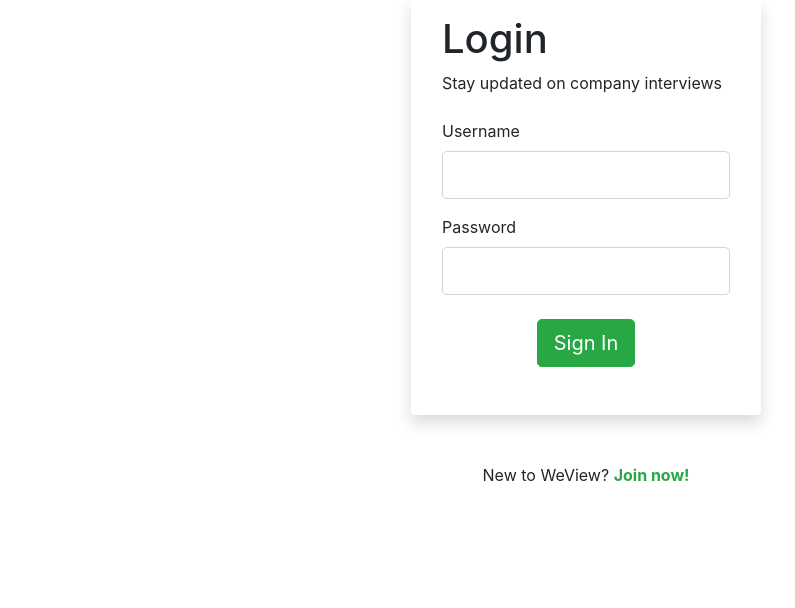
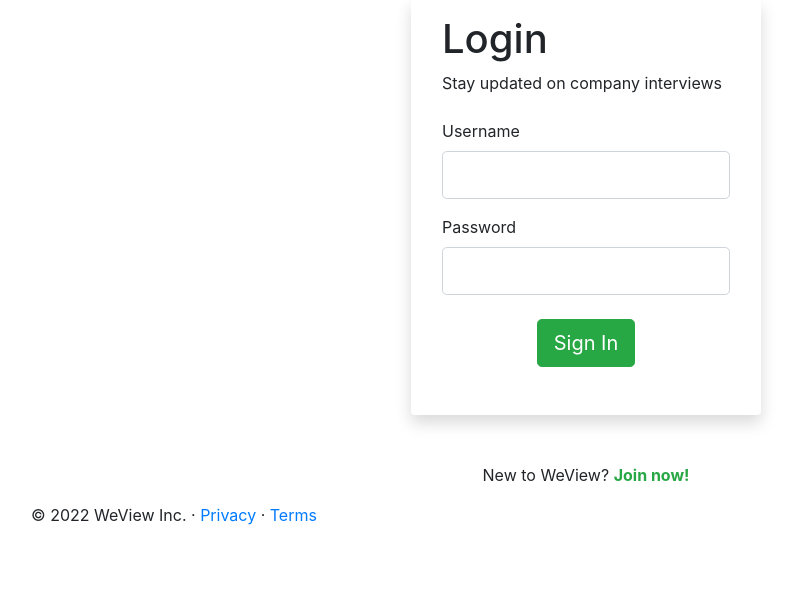
Before and after one commit to dval18/WeView, a Flask app: page /login in a window 1280 px wide. Shown: the part 81-689 px from the top of the page, without its empty margins (54-849 px from the left). Run offline with Flask 2, Linux system fonts and the light colour scheme; some libraries are stand-ins or nearby versions.

Commit message:
minor styling changes to log in and register pages

```diff
--- a/templates/login.html
+++ b/templates/login.html
@@ -75,4 +75,13 @@
   </div>
 </div>
 </main>
+<!--FOOTER-->
+<footer class="container">
+    <p>
+        &copy; 2022 WeView Inc. &#183;
+        <a href="#"> Privacy</a>
+        &#183;
+        <a href="#"> Terms </a>
+    </p>
+</footer>
 {% endblock %}
--- a/templates/post_review.html
+++ b/templates/post_review.html
@@ -79,7 +79,7 @@
                             </div>
                             <div class="form-group">
 
-                                {{ form.job_title.label(class="form-control-label text-success")}}
+                                {{ form.job_title.label(class="form-control-label text-dark")}}
                                 <div style="border:1px solid; border-radius:5px;" class="text-success">
                                     {% if form.job_title.errors %}
                                         {{ form.job_title(class="form-control form-control-lg is-invalid") }}
@@ -94,7 +94,7 @@
                                 </div>
                             </div>
                             <div class="form-group">
-                                {{ form.text.label(class="form-control-label text-success") }}
+                                {{ form.text.label(class="form-control-label text-dark") }}
 
                                 <div style="border:1px solid; border-radius:5px;" class="text-success">
                                     {% if form.text.errors %}
--- a/templates/register.html
+++ b/templates/register.html
@@ -95,6 +95,6 @@
         &#183;
         <a href="#"> Terms </a>
     </p>
-        </footer>
+</footer>
 
 {% endblock %}
```
Also changed, not shown: clearbitAPITable.db.
